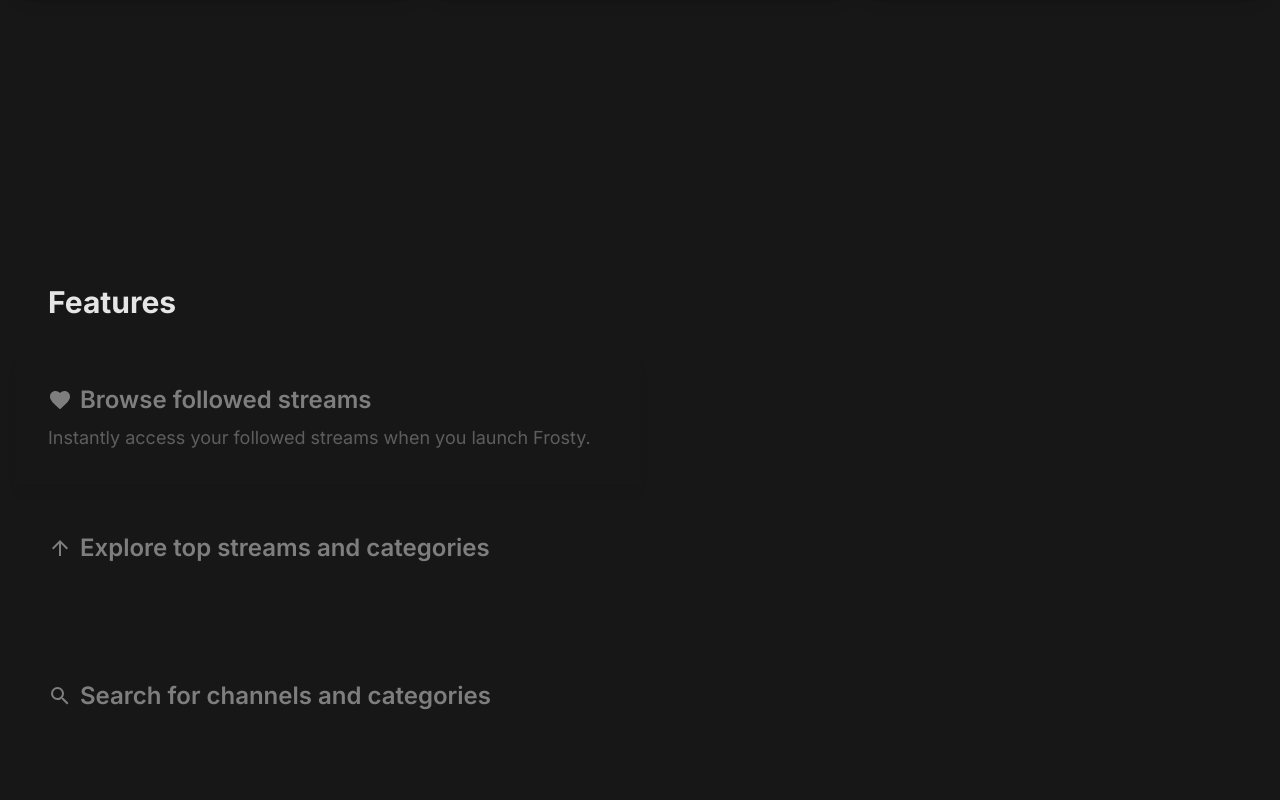
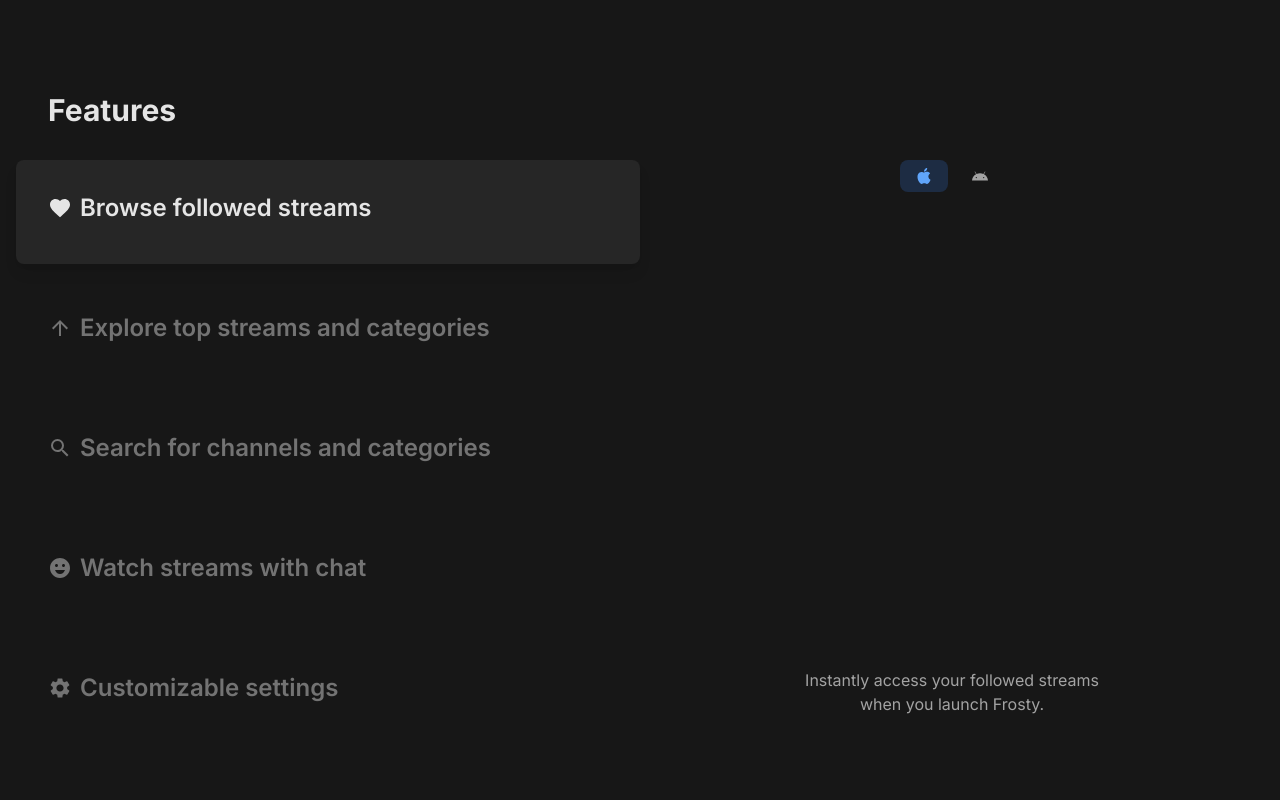
Before and after one commit to tommyxchow/frostyapp.io, a Next.js app: page / in a window 1280 px wide. Shown: the part 1220-2020 px from the top of the page. Built offline with nearby package versions, Linux system fonts and the light colour scheme.

Commit message:
Tweak features section & SEO stuff

```diff
--- a/src/components/FeatureCard.tsx
+++ b/src/components/FeatureCard.tsx
@@ -1,5 +1,6 @@
 import Image from 'next/image';
 import React, { useState } from 'react';
+import { motion } from 'framer-motion';
 
 export default function FeatureCard({
   icon,
@@ -14,13 +15,19 @@ export default function FeatureCard({
 
   return (
     <button
-      className={`sticky grid w-full select-text items-center gap-2 rounded-lg bg-neutral-800 p-8 shadow-xl transition md:grid-cols-2 lg:grid-cols-1 lg:items-start lg:justify-center lg:bg-transparent lg:opacity-50 lg:hover:bg-neutral-800 lg:active:scale-95 lg:active:shadow-none ${
-        selected
-          ? 'lg:bg-neutral-800 lg:opacity-100 lg:shadow-lg'
-          : 'lg:shadow-none'
+      className={`relative grid w-full select-text items-center gap-2 rounded-lg bg-neutral-800 p-8 transition duration-300 md:grid-cols-2 lg:grid-cols-1 lg:items-start lg:justify-center lg:bg-transparent ${
+        !selected &&
+        'lg:bg-transparent lg:text-neutral-500 lg:hover:bg-neutral-800'
       }`}
       onClick={onClick}
     >
+      {selected && (
+        <motion.div
+          layoutId='bg'
+          className='absolute -z-10 h-full w-full rounded-lg bg-transparent bg-neutral-800 shadow-lg lg:bg-neutral-800'
+        />
+      )}
+
       <div>
         <div className='mb-2 text-lg md:flex md:items-center md:gap-2 lg:text-2xl'>
           <div className='hidden md:block'>{icon}</div>
@@ -29,11 +36,7 @@ export default function FeatureCard({
           </h3>
         </div>
 
-        <p
-          className={`text-center text-neutral-400 transition md:text-start lg:text-lg ${
-            !selected && 'lg:opacity-0'
-          }`}
-        >
+        <p className='text-center text-neutral-400 transition md:text-start lg:hidden'>
           {featureDescription}
         </p>
       </div>
--- a/src/components/SectionContainer.tsx
+++ b/src/components/SectionContainer.tsx
@@ -8,7 +8,7 @@ const SectionContainer = ({
 }: SectionContainerProps) => {
   return (
     <section
-      className={`w-full max-w-screen-xl py-8 px-4 lg:py-32 ${className}`}
+      className={`w-full max-w-screen-xl py-8 px-4 lg:py-16 ${className}`}
     >
       {header && (
         <h2
--- a/src/pages/_document.tsx
+++ b/src/pages/_document.tsx
@@ -51,7 +51,7 @@ export default function Document() {
         <meta property='og:title' content='Frosty for Twitch' />
         <meta
           property='og:description'
-          content='Frosty is a free and open-source mobile Twitch app for iOS and Android built from the ground up. It supports emotes and badges from BetterTTV (BTTV), FrankerFaceZ (FFZ), and 7TV — popular third-party extensions for Twitch used by millions.'
+          content='Frosty is a free and open-source mobile Twitch app for iOS and Android built from the ground up. It supports emotes and badges from 7TV, BetterTTV (BTTV), and FrankerFaceZ (FFZ) — popular third-party extensions for Twitch used by millions.'
         />
         <meta
           property='og:image'
@@ -64,7 +64,7 @@ export default function Document() {
         <meta name='twitter:title' content='Frosty for Twitch' />
         <meta
           name='twitter:description'
-          content='Frosty is a free and open-source mobile Twitch app for iOS and Android built from the ground up. It supports emotes and badges from BetterTTV (BTTV), FrankerFaceZ (FFZ), and 7TV — popular third-party extensions for Twitch used by millions.'
+          content='Frosty is a free and open-source mobile Twitch app for iOS and Android built from the ground up. It supports emotes and badges from 7TV, BetterTTV (BTTV), and FrankerFaceZ (FFZ) — popular third-party extensions for Twitch used by millions.'
         />
         <meta
           name='twitter:image'
--- a/src/pages/index.tsx
+++ b/src/pages/index.tsx
@@ -10,7 +10,14 @@ import {
   MdSearch,
   MdSettings,
 } from 'react-icons/md';
-import { SiAppstore, SiGithub, SiGoogleplay } from 'react-icons/si';
+import {
+  SiAndroid,
+  SiApple,
+  SiAppstore,
+  SiGithub,
+  SiGoogleplay,
+  SiIos,
+} from 'react-icons/si';
 import ExternalLink from '../components/ExternalLink';
 import FAQ from '../components/FAQ';
 import FeatureCard from '../components/FeatureCard';
@@ -82,7 +89,7 @@ const Home = () => {
       icon: <MdEmojiEmotions />,
       featureTitle: 'Watch streams with chat',
       featureDescription:
-        'See and chat with all your favorite BTTV, FFZ, and 7TV emotes.',
+        'See and chat with all your favorite 7TV, BTTV, and FFZ and emotes.',
 
       iosImage: '/screenshots/emote-ios.webp',
       androidImage: '/screenshots/emote-android.webp',
@@ -180,24 +187,6 @@ const Home = () => {
   const [showAndroidScreenshots, setShowAndroidScreenshots] = useState(false);
   const [scrollingImageLoaded, setScrollingImageLoaded] = useState(false);
 
-  const scrollingImage = (
-    <Image
-      className={`transition duration-500 ease-out ${
-        scrollingImageLoaded ? 'opacity-100' : 'opacity-0'
-      }`}
-      onLoadingComplete={() => setScrollingImageLoaded(true)}
-      alt={coreFeatures[featureIndex].featureDescription}
-      src={
-        showAndroidScreenshots
-          ? coreFeatures[featureIndex].androidImage
-          : coreFeatures[featureIndex].iosImage
-      }
-      layout='fill'
-      objectFit='contain'
-      sizes='(max-width: 640px) 100vw, (max-width: 768px) 50vw, 33vw'
-    />
-  );
-
   const stagger: Variants = {
     hidden: {
       opacity: 0,
@@ -213,8 +202,8 @@ const Home = () => {
 
   return (
     <Layout
-      title='Mobile Twitch app with BTTV, FFZ, and 7TV support'
-      description='Frosty is a free and open-source mobile Twitch app for iOS and Android built from the ground up. It supports emotes and badges from BetterTTV (BTTV), FrankerFaceZ (FFZ), and 7TV — popular third-party extensions for Twitch used by millions.'
+      title='Mobile Twitch app with 7TV, BTTV, and FFZ support'
+      description='Frosty brings quality-of-life features and, most importantly, third-party emotes from 7TV, BetterTTV (BTTV), and FrankerFaceZ (FFZ) — popular extensions for Twitch used by millions — to both iOS and Android.'
     >
       <div className='absolute inset-0 -z-10 min-h-screen bg-gradient-to-b from-twitch-purple via-black' />
 
@@ -255,11 +244,11 @@ const Home = () => {
           <p className='mb-4 max-w-lg text-center text-white text-opacity-60 lg:mb-8 lg:text-left lg:text-lg'>
             Frosty brings quality-of-life features and, most importantly,
             third-party emotes from{' '}
-            <ExternalLink text='BetterTTV (BTTV)' href={bttvLink} />,{' '}
-            <ExternalLink text='FrankerFaceZ (FFZ)' href={ffzLink} />, and{' '}
-            <ExternalLink text='7TV' href={sevenTvLink} /> — popular extensions
-            for <ExternalLink text='Twitch' href={twitchLink} /> used by
-            millions — to both iOS and Android.
+            <ExternalLink text='7TV' href={sevenTvLink} />,{' '}
+            <ExternalLink text='BetterTTV (BTTV)' href={bttvLink} />, and{' '}
+            <ExternalLink text='FrankerFaceZ (FFZ)' href={ffzLink} /> — popular
+            extensions for <ExternalLink text='Twitch' href={twitchLink} /> used
+            by millions — to both iOS and Android.
           </p>
 
           <div className='hidden items-center gap-4 lg:flex'>
@@ -370,27 +359,9 @@ const Home = () => {
           </div>
 
           <div className='sticky top-[calc(100vh/4)] hidden h-fit flex-col items-center gap-4 lg:flex'>
-            <AnimatePresence mode='wait'>
-              <motion.div
-                key={featureIndex + showAndroidScreenshots.toString()}
-                className='relative hidden h-[calc(100vh/1.8)] max-h-[700px] w-full drop-shadow-xl lg:block'
-                initial={{ opacity: 0, scale: 1.05 }}
-                animate={{
-                  opacity: 1,
-                  scale: 1,
-                  transition: { duration: 0.2 },
-                }}
-                exit={{
-                  opacity: 0,
-                  scale: 0.95,
-                  transition: { duration: 0.2 },
-                }}
-              >
-                {scrollingImage}
-              </motion.div>
-            </AnimatePresence>
             <div className='grid grid-cols-2 gap-2 font-medium'>
               <button
+                aria-label='Show iOS screenshot'
                 className={`rounded-lg bg-opacity-20 py-2 px-4 transition hover:bg-blue-500 hover:bg-opacity-20 active:scale-90 ${
                   !showAndroidScreenshots
                     ? 'bg-blue-500 text-blue-400'
@@ -398,9 +369,10 @@ const Home = () => {
                 }`}
                 onClick={() => setShowAndroidScreenshots(false)}
               >
-                iOS
+                <SiApple />
               </button>
               <button
+                aria-label='Show Android screenshot'
                 className={`rounded-lg bg-opacity-20 py-2 px-4 transition hover:bg-green-500 hover:bg-opacity-20 active:scale-90 ${
                   showAndroidScreenshots
                     ? 'bg-green-500 text-green-400'
@@ -408,9 +380,49 @@ const Home = () => {
                 }`}
                 onClick={() => setShowAndroidScreenshots(true)}
               >
-                Android
+                <SiAndroid />
               </button>
             </div>
+
+            <AnimatePresence mode='wait'>
+              <motion.figure
+                className='flex w-full flex-col items-center gap-4'
+                key={featureIndex + showAndroidScreenshots.toString()}
+                initial={{ opacity: 0, scale: 1.05 }}
+                animate={{
+                  opacity: 1,
+                  scale: 1,
+                  transition: { duration: 0.3 },
+                }}
+                exit={{
+                  opacity: 0,
+                  scale: 0.95,
+                  transition: { duration: 0.3 },
+                }}
+              >
+                <div className='relative hidden h-[calc(100vh/1.8)] max-h-[700px] w-full drop-shadow-xl lg:block'>
+                  <Image
+                    className={`transition duration-500 ease-out ${
+                      scrollingImageLoaded ? 'opacity-100' : 'opacity-0'
+                    }`}
+                    onLoadingComplete={() => setScrollingImageLoaded(true)}
+                    alt={coreFeatures[featureIndex].featureDescription}
+                    src={
+                      showAndroidScreenshots
+                        ? coreFeatures[featureIndex].androidImage
+                        : coreFeatures[featureIndex].iosImage
+                    }
+                    layout='fill'
+                    objectFit='contain'
+                    sizes='(max-width: 640px) 100vw, (max-width: 768px) 50vw, 33vw'
+                  />
+                </div>
+
+                <figcaption className='max-w-xs text-center text-neutral-400'>
+                  {coreFeatures[featureIndex].featureDescription}
+                </figcaption>
+              </motion.figure>
+            </AnimatePresence>
           </div>
         </div>
       </SectionContainer>
```
